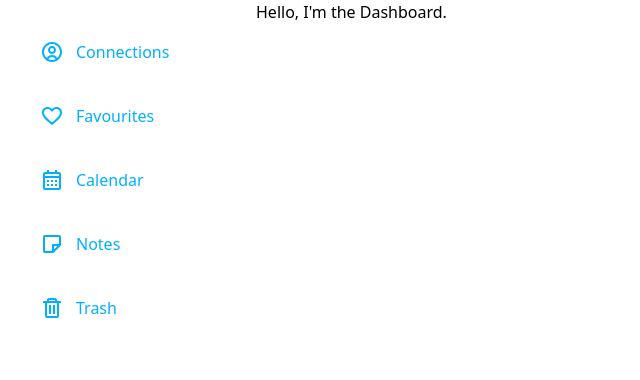
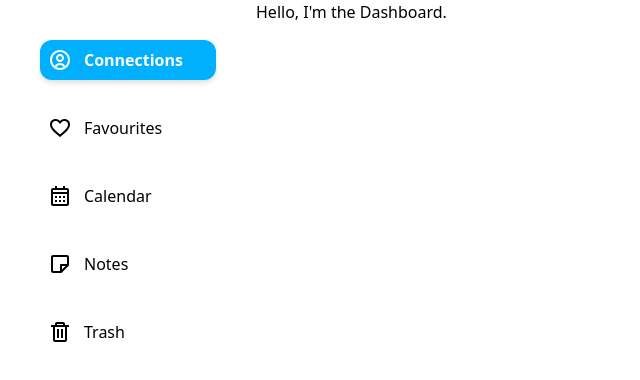
Before and after one commit to dpkreativ/crm-software, a Next.js app: page /dashboard in a window 1280 px wide. Shown: the top 380 px of the page, without its empty margins (0-640 px from the left). Built offline with nearby package versions, Linux system fonts and the light colour scheme.

Commit message:
build sidebar tab switch

```diff
--- a/components/Sidebar.js
+++ b/components/Sidebar.js
@@ -1,33 +1,71 @@
+import { useState } from "react";
 import { Calendar, HeartOutline, Note, Trash, UserCircle } from "./Icons";
 
 const Sidebar = () => {
+  const [isActive, setIsActive] = useState(1);
+
   return (
-    <div className="h-screen w-1/5 p-10 flex flex-col space-y-10">
-      <div className="text-primary-100 flex space-x-3">
+    <div className="h-screen w-1/5 p-10 flex flex-col space-y-7">
+      <div
+        className={`${
+          isActive === 1
+            ? "shadow-md bg-primary-100 text-white font-semibold"
+            : ""
+        } flex space-x-3 p-2 rounded-xl hover:cursor-pointer hover:shadow`}
+        onClick={() => setIsActive(1)}
+      >
         <div>
           <UserCircle />
         </div>
         <div>Connections</div>
       </div>
-      <div className="text-primary-100 flex space-x-3">
+      <div
+        className={`${
+          isActive === 2
+            ? "shadow-md bg-primary-100 text-white font-semibold"
+            : ""
+        } flex space-x-3 p-2 rounded-xl hover:cursor-pointer hover:shadow`}
+        onClick={() => setIsActive(2)}
+      >
         <div>
           <HeartOutline />
         </div>
         <div>Favourites</div>
       </div>
-      <div className="text-primary-100 flex space-x-3">
+      <div
+        className={`${
+          isActive === 3
+            ? "shadow-md bg-primary-100 text-white font-semibold"
+            : ""
+        } flex space-x-3 p-2 rounded-xl hover:cursor-pointer hover:shadow`}
+        onClick={() => setIsActive(3)}
+      >
         <div>
           <Calendar />
         </div>
         <div>Calendar</div>
       </div>
-      <div className="text-primary-100 flex space-x-3">
+      <div
+        className={`${
+          isActive === 4
+            ? "shadow-md bg-primary-100 text-white font-semibold"
+            : ""
+        } flex space-x-3 p-2 rounded-xl hover:cursor-pointer hover:shadow`}
+        onClick={() => setIsActive(4)}
+      >
         <div>
           <Note />
         </div>
         <div>Notes</div>
       </div>
-      <div className="text-primary-100 flex space-x-3">
+      <div
+        className={`${
+          isActive === 5
+            ? "shadow-md bg-primary-100 text-white font-semibold"
+            : ""
+        } flex space-x-3 p-2 rounded-xl hover:cursor-pointer hover:shadow`}
+        onClick={() => setIsActive(5)}
+      >
         <div>
           <Trash />
         </div>
```
